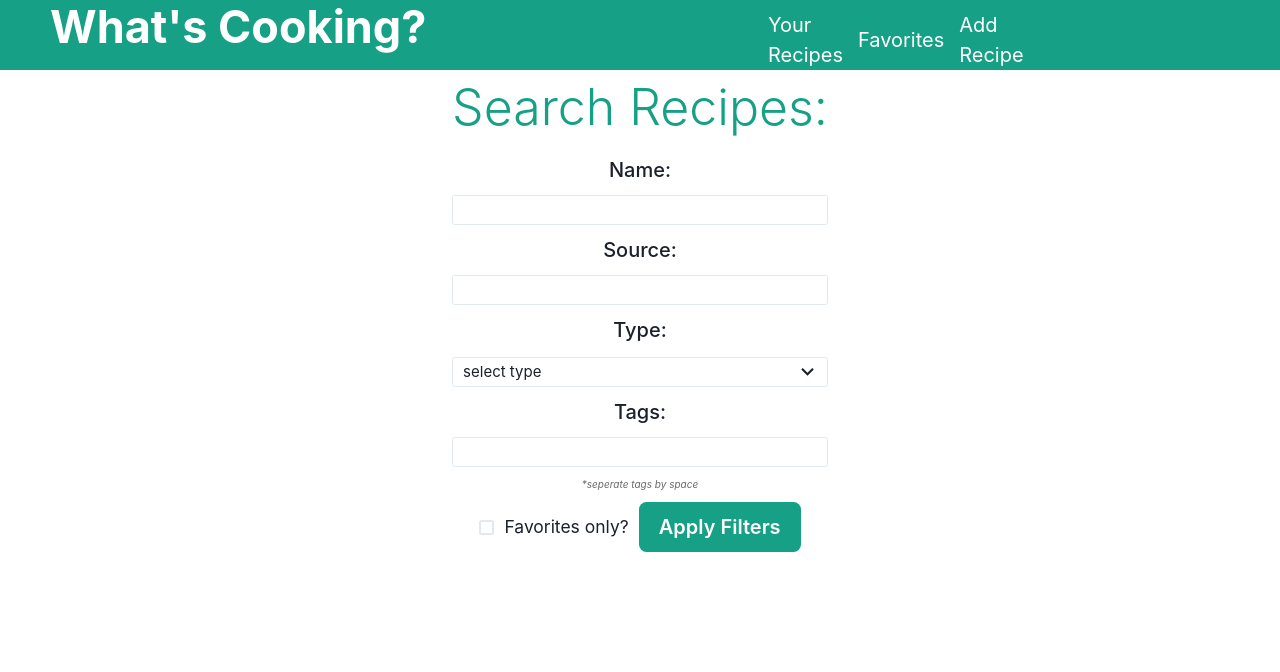
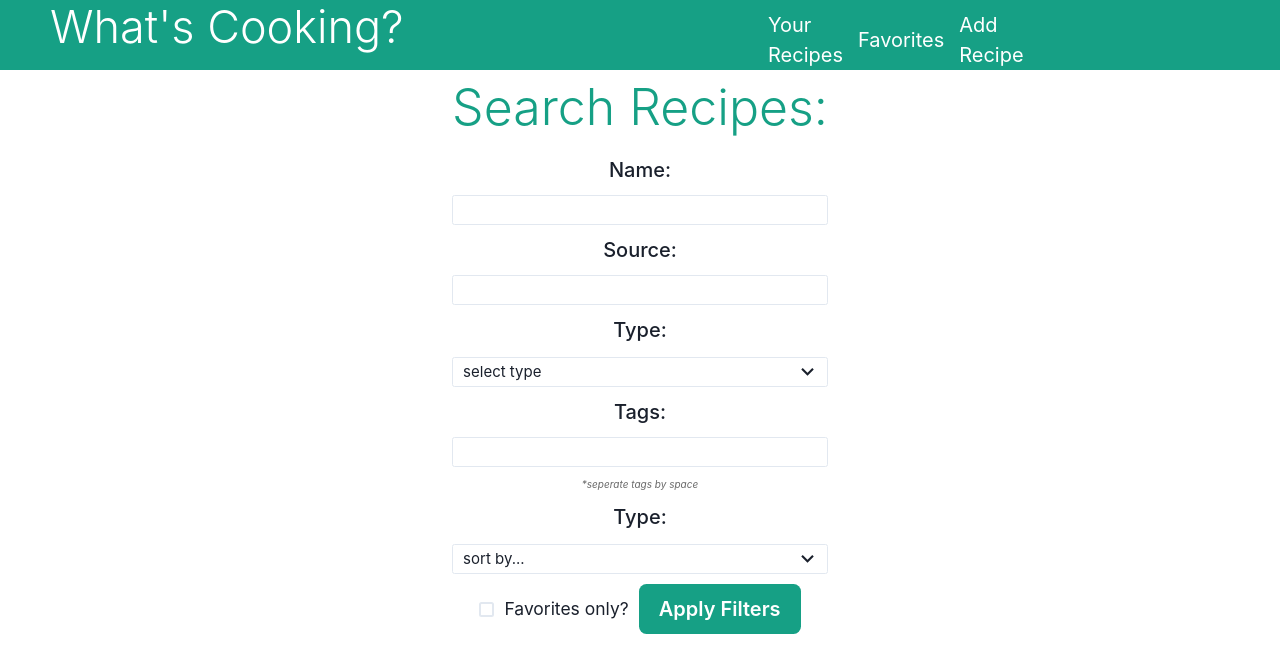
Before and after one commit to ottofrankel/recipes, a React (Create React App) app in the folder src/frontend/: page /search-recipes in a window 1280 px wide. Shown: the top 672 px of the page. Built offline with nearby package versions, Linux system fonts and the light colour scheme.

Commit message:
Added sorting to searches

```diff
--- a/src/frontend/src/components/navbar.tsx
+++ b/src/frontend/src/components/navbar.tsx
@@ -13,7 +13,7 @@ const Navbar: React.FC = () => {
       <Grid bg={BASE_COLOR} templateColumns="repeat(5, 1fr)" h={14}>
         <GridItem colSpan={2} ml="10">
           <Heading color="white">
-            <Link to="/">What's Cooking?</Link>
+            <Link to="/" className="site-title">What's Cooking?</Link>
           </Heading>
         </GridItem>
 
--- a/src/frontend/src/components/recipe_search.tsx
+++ b/src/frontend/src/components/recipe_search.tsx
@@ -16,6 +16,7 @@ const RecipeSearch: React.FC = () => {
   const [typeFilter, setTypeFilter] = useState('');
   const [favFilter, setFavFilter] = useState(false);
   const [tagFilter, setTagFilter] = useState('');
+  const [sort, setSort] = useState('');
 
   const handleSearchClick = () => {
     let queryString: string = "?"
@@ -25,6 +26,7 @@ const RecipeSearch: React.FC = () => {
     if (typeFilter) queryString += "&type=" + typeFilter;
     if (favFilter) queryString += "&fav=true";
     if (tagFilter) queryString += "&tags=" + tagFilter;
+    if (sort) queryString += "&sort=" + sort;
 
     history.push('/recipes' + queryString);
   }
@@ -80,6 +82,22 @@ const RecipeSearch: React.FC = () => {
         </Input>
         <p className="tag-instructions"><em>*seperate tags by space</em></p>
 
+        <FormLabel htmlFor="sort">Type:</FormLabel>
+        <Select
+          id={"sort"}
+          placeholder="sort by..."
+          value={sort}
+          size="xs"
+          onChange={e => setSort(e.target.value)}
+        >
+          <option value="name:asc">Name ascending</option>
+          <option value="name:desc">Name descending</option>
+          <option value="dateAdded:asc">Date added ascending</option>
+          <option value="dateAdded:desc">Date added descending</option>
+          <option value="dateUpdated:asc">Last updated ascending</option>
+          <option value="dateUpdated:desc">Last updated descending</option>
+        </Select>
+
         <HStack>
           <Checkbox
           size="sm"
--- a/src/frontend/src/styles/index.css
+++ b/src/frontend/src/styles/index.css
@@ -46,6 +46,10 @@ code {
   color: #b0eade;
 }
 
+.site-title {
+  font-weight: 300;
+}
+
 .page-title {
   color: #16a085;
   font-weight: 300;
```
Also changed, not shown: 3 other files (tests, documents, lock files or other folders).
